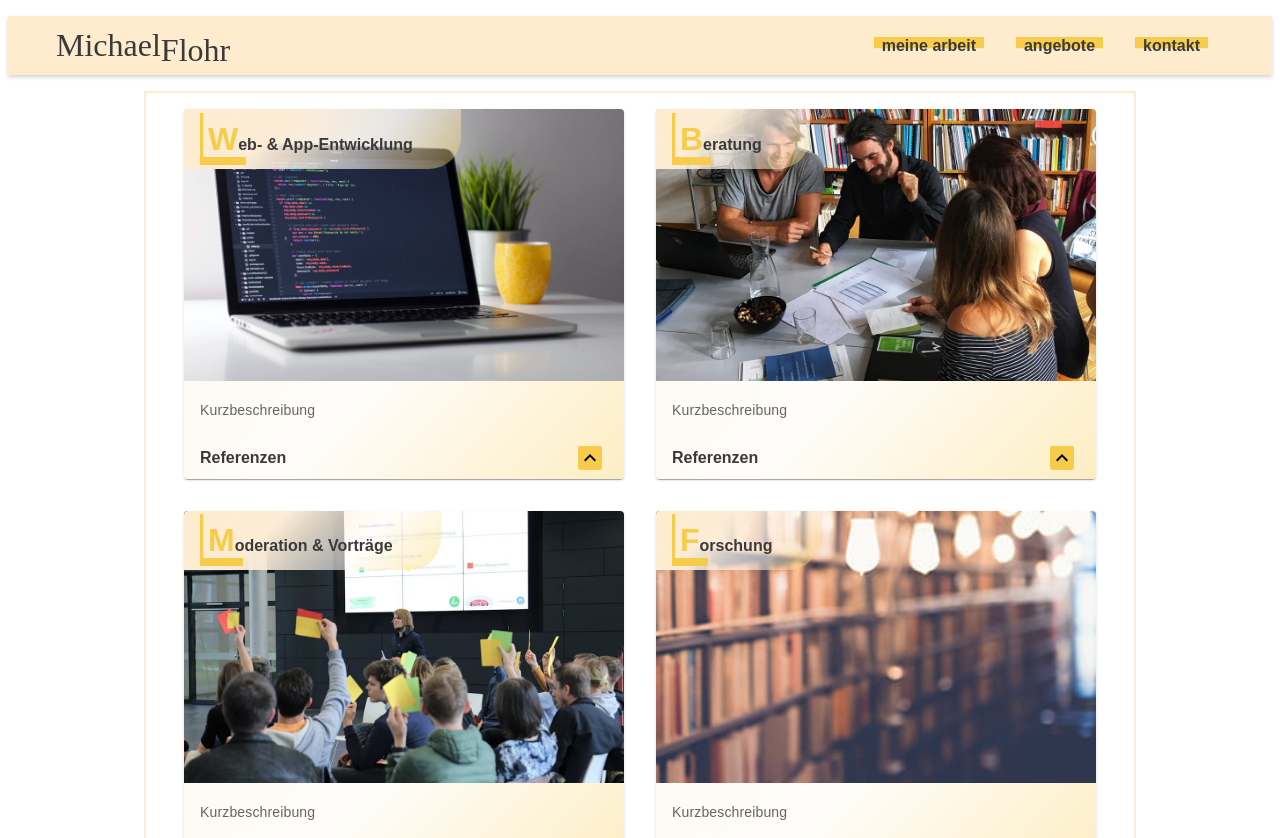
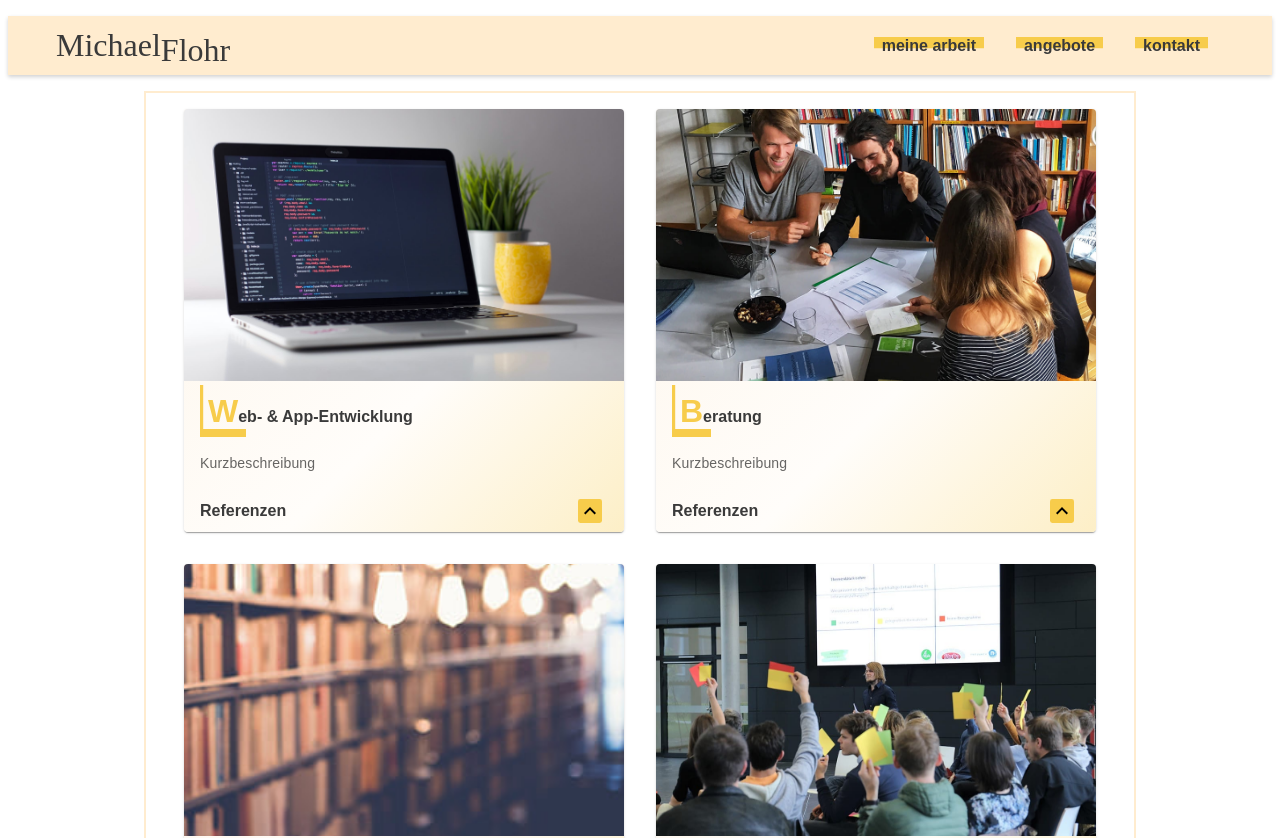
Before and after one commit to MatchuPitchu/portfolio, a React (Create React App) app: page /angebote in a window 1280 px wide. Shown: the top 838 px of the page. Built offline with nearby package versions, Linux system fonts and the light colour scheme.

Commit message:
Change style angebote

```diff
--- a/src/Pages/Angebote.js
+++ b/src/Pages/Angebote.js
@@ -54,18 +54,6 @@ const offers = [
   },
   {
     id: '3',
-    title: 'Moderation & Vorträge',
-    image: moderation,
-    activities: [
-      'Moderation von öffentlichen Veranstaltungen wie Diskussionsformaten, Workshops, Tagungen, Konferenzen ...',
-      'Moderation von internen Veranstaltungen wie Strategieentwicklungen, Entscheidungsprozessen, Multi-Stakeholder-Gesprächen',
-      'Workshops zum Thema Moderation und Sprechen',
-      'Vorträge u.a. zu Nachhaltigkeit, Klimaschutz, nachhaltiger Digitalisierung, nachhaltige Hochschulentwicklung, Kulturpolitik, Selbst- und Zeitmanagement ...',
-    ],
-    references: [''],
-  },
-  {
-    id: '4',
     title: 'Forschung',
     image: buecherregal,
     activities: [
@@ -78,6 +66,18 @@ const offers = [
       'Studie über die staatliche Förderung der außerschulischen Bildung für nachhaltige Entwicklung in Deutschland',
       'Studie zum Entwicklungsstand und Perspektiven der außerschulischen Bildung für nachhaltige Entwicklung und Umweltbildung in Thüringen',
     ],
+  },
+  {
+    id: '4',
+    title: 'Moderation & Vorträge',
+    image: moderation,
+    activities: [
+      'Moderation von öffentlichen Veranstaltungen wie Diskussionsformaten, Workshops, Tagungen, Konferenzen ...',
+      'Moderation von internen Veranstaltungen wie Strategieentwicklungen, Entscheidungsprozessen, Multi-Stakeholder-Gesprächen',
+      'Workshops zum Thema Moderation und Sprechen',
+      'Vorträge u.a. zu Nachhaltigkeit, Klimaschutz, nachhaltiger Digitalisierung, nachhaltige Hochschulentwicklung, Kulturpolitik, Selbst- und Zeitmanagement ...',
+    ],
+    references: [''],
   },
 ];
 
--- a/src/components/CardOffers.js
+++ b/src/components/CardOffers.js
@@ -9,13 +9,11 @@ const CardOffers = ({ offer }) => {
 
   return (
     <div className={classes.card}>
-      <div className={classes.header}>
-        <div className={classes.cardTitleLine}>
-          <div className={classes.title}>{offer.title}</div>
-        </div>
-        <div className={classes.image}>
-          <img src={offer.image} alt={offer.title} />
-        </div>
+      <div className={classes.image}>
+        <img src={offer.image} alt={offer.title} />
+      </div>
+      <div className={classes.cardTitleLine}>
+        <div className={classes.title}>{offer.title}</div>
       </div>
       <div className={classes.description}>
         <p>Kurzbeschreibung</p>
--- a/src/components/CardOffers.module.css
+++ b/src/components/CardOffers.module.css
@@ -24,26 +24,23 @@
   }
 }
 
-.card .header {
-  position: relative;
+.image {
+  width: 100%;
+  overflow: hidden;
 }
 
-.header .cardTitleLine {
-  position: absolute;
-  top: 0;
+.image img {
+  width: 100%;
+  height: 17rem;
+  object-fit: cover;
+}
+
+.cardTitleLine {
   font-weight: bold;
   color: #3a3a3a;
-  padding: 0.7rem 1rem;
-  padding-right: 3rem;
-  border-bottom-right-radius: 2rem;
-  background: linear-gradient(-45deg, #f7cc4b60, #fffdfa99, #fcecd6, #ffeccf);
-}
-
-@media all and (max-width: 600px) {
-  .header .cardTitleLine {
-    width: 100%;
-    border-radius: 0;
-  }
+  padding: 0.5rem 1rem;
+  width: 100%;
+  background: transparent;
 }
 
 .cardTitleLine .title::first-letter {
@@ -54,17 +51,6 @@
   user-select: none;
   color: #f7cc4b;
   box-shadow: inset 0.2rem -0.5rem 0 0 #f7cc4b;
-}
-
-.header .image {
-  width: 100%;
-  overflow: hidden;
-}
-
-.header .image img {
-  width: 100%;
-  height: 17rem;
-  object-fit: cover;
 }
 
 .card .description {
```
